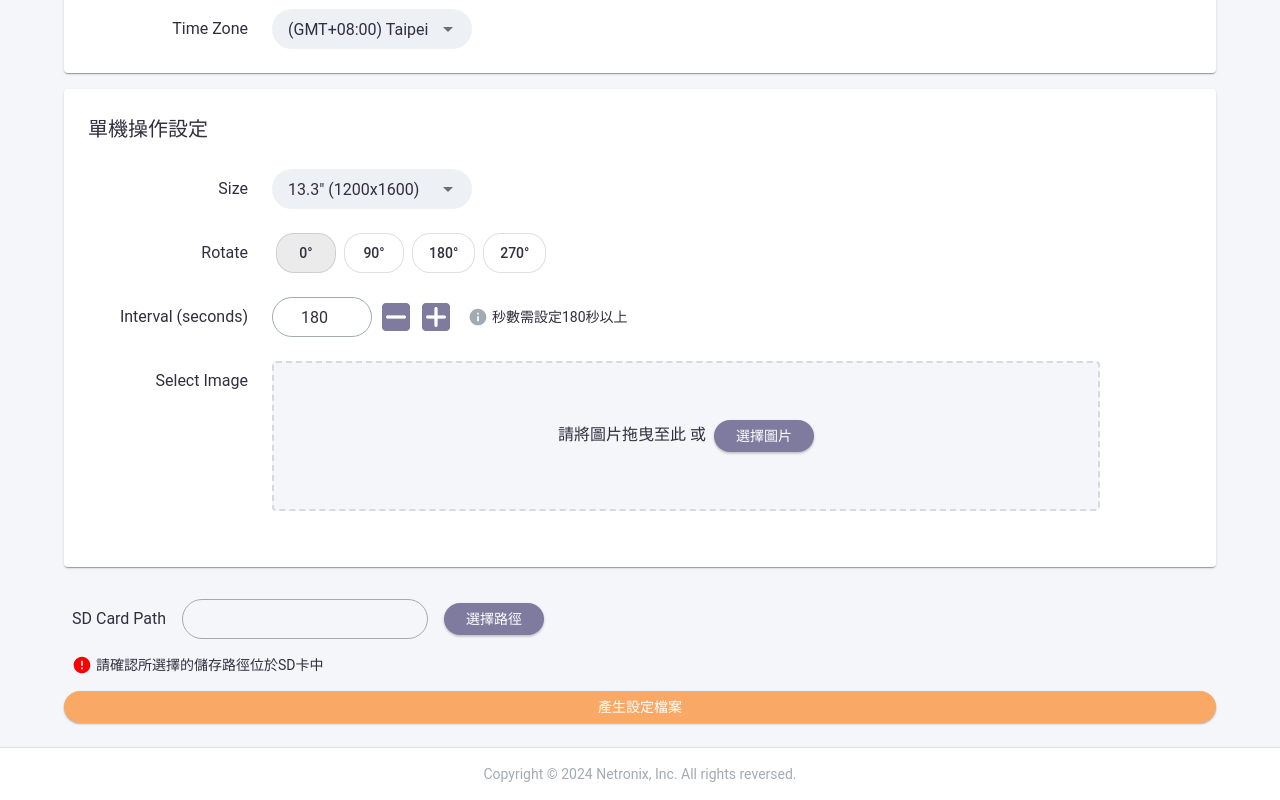
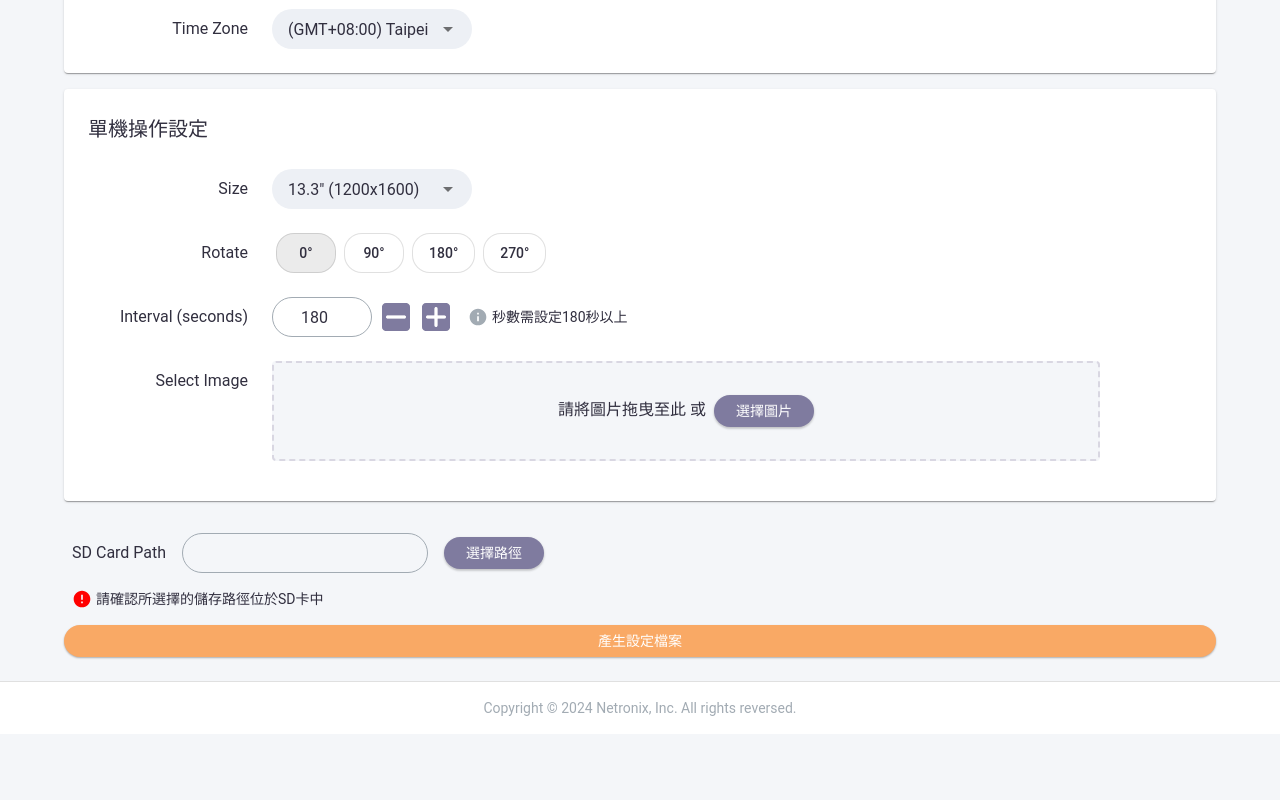
Before and after one commit to tsia-sionghai/epd-config-tool, a React (Vite) app: page / in a window 1280 px wide. Shown: the part 603-1403 px from the top of the page. After the commit the page ends 1337 px from the top, so only its background shows below. Built offline with nearby package versions, Linux system fonts and the light colour scheme.

Commit message:
Hide DragDropContext component if safeImages is empty

```diff
--- a/src/components/ImageUploader.tsx
+++ b/src/components/ImageUploader.tsx
@@ -19,7 +19,7 @@ const DropzoneArea = styled(Box)(({ theme }) => ({
   justifyContent: 'center',
   alignItems: 'center',
   padding: theme.spacing(1),
-  height: '150px',
+  height: '100px',
   textAlign: 'center',
   backgroundColor: theme.palette.grey[50],
   marginBottom: theme.spacing(2),
@@ -201,6 +201,7 @@ const ImageUploader: React.FC<ImageUploaderProps> = ({
         </Typography>
       </DropzoneArea>
 
+      {safeImages.length > 0 ? (
         <DragDropContext onDragEnd={onDragEnd}>
           <Droppable droppableId="droppable-images" direction="horizontal">
             {(provided) => (
@@ -256,6 +257,7 @@ const ImageUploader: React.FC<ImageUploaderProps> = ({
             )}
           </Droppable>
         </DragDropContext>
+      ) : null}
     </Box>
   );
 };
```
Lines whose indentation alone changed are shown as unchanged.
